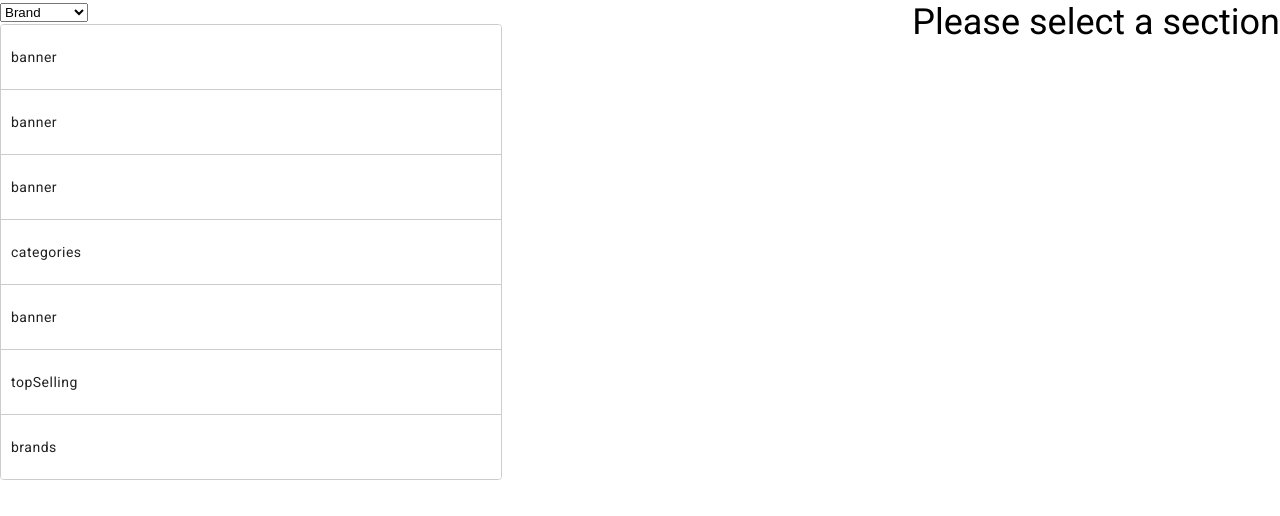
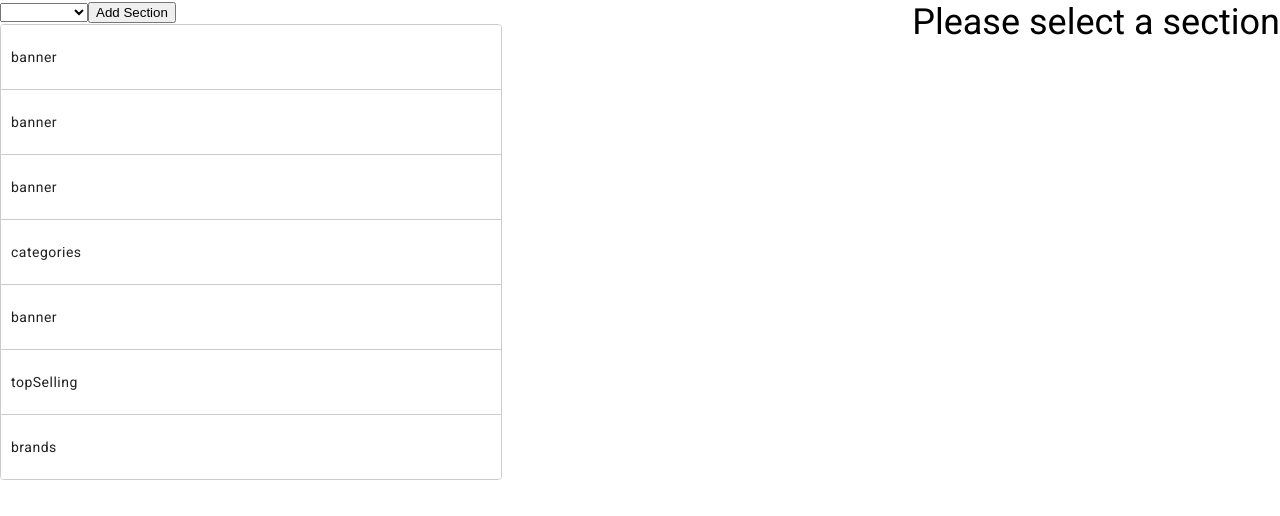
Before and after one commit to wariyum/sf-configurator, an Angular app: page / in a window 1280 px wide. Shown: the top 516 px of the page. Built offline with nearby package versions, Linux system fonts and the light colour scheme.

Commit message:
dynamically add a new section

```diff
--- a/src/app/homepage-configurator/homepage-configurator.component.html
+++ b/src/app/homepage-configurator/homepage-configurator.component.html
@@ -4,11 +4,17 @@
   <!-- Left section -->
   <div>
     <select class="form-select" [(ngModel)]="selectedOption">
-      <option value="Banner">Banner</option>
-      <option value="Category">Category</option>
-      <option value="Brand">Brand</option>
-      <option value="TopSelling">Top Selling</option>
+      <option value="banner">Banner</option>
+      <option value="categories">Category</option>
+      <option value="brands">Brand</option>
+      <option value="topSelling">Top Selling</option>
     </select>
+
+    <!-- add button -->
+<button class="btn btn-primary mt-2" (click)="addSection()">
+  <i class="fas fa-plus"></i> Add Section
+</button>
+
     <br />
     <div cdkDropList class="example-list" (cdkDropListDropped)="drop($event)">
       @for (nearmeItem of nearmeItems; track nearmeItem) {
--- a/src/app/homepage-configurator/homepage-configurator.component.ts
+++ b/src/app/homepage-configurator/homepage-configurator.component.ts
@@ -18,7 +18,7 @@ export class HomepageConfiguratorComponent {
     this.nearmeItems = this.homepageConfigService.sections;
   }
   nearmeItems: any[];
-  selectedOption = signal<string>('Brand');
+  selectedOption = 'brand';
   isDragging = false;
   selectedSection: Section| undefined;
 
@@ -42,4 +42,13 @@ export class HomepageConfiguratorComponent {
       this.isDragging = false;
     }, 0);
   }
+
+  /**
+   * based on selectedOption, will create a new object into nearmeItems
+   */
+  addSection(){
+    //based on selectedOption, get the type of section
+    //create a new object based on sectionType
+    this.homepageConfigService.addNewSection(this.selectedOption);
+  }
 }
--- a/src/app/homepage-configurator/hompage-configurator.service.ts
+++ b/src/app/homepage-configurator/hompage-configurator.service.ts
@@ -60,4 +60,50 @@ export class HompageConfiguratorService {
     return section.name;
   }
 
+  /**
+   * Creates a new section object based on the provided section type
+   * @param sectionType The type of section to create ('banner', 'categories', 'topSelling', 'brands')
+   * @returns A new Section object of the specified type
+   */
+  addNewSection(sectionType: string) {
+    switch (sectionType.toLowerCase()) {
+      case 'banner':
+        const bannerSection: BannerSection = {
+          name: 'banner',
+          TabletHeight: 'auto',
+          desktopHeight: 'auto',
+          mobileHeight: 'auto',
+          bannerId: `banner-${Date.now()}`, // Generate unique banner ID
+          showByDeviceType: false
+        };
+        //new this bannerSection to section
+        this.sections.push(bannerSection);
+        break;
+      case 'categories':
+        const categoriesSection: CategoriesSection = {
+          name: 'categories',
+          size: 12, // Default size
+          categoryId: `cat-${Date.now()}` // Generate unique category ID
+        };
+        this.sections.push(categoriesSection);
+        break;
+      case 'topselling':
+        const topSellingSection: TopSellingSection = {
+          name: 'topSelling'
+        };
+        this.sections.push(topSellingSection);
+
+        break;
+      case 'brands':
+        const brandsSection: BrandsSection = {
+          name: 'brands'
+        };
+        this.sections.push(brandsSection);
+        break
+
+      default:
+        throw new Error(`Invalid section type: ${sectionType}`);
+    }
+  }
+
 }
```
